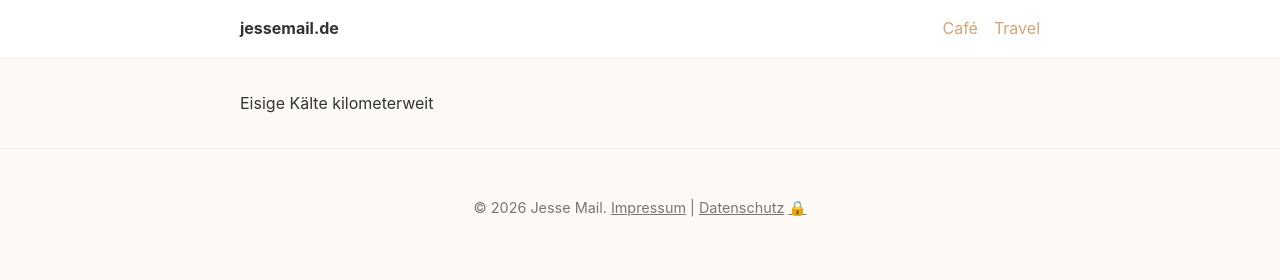
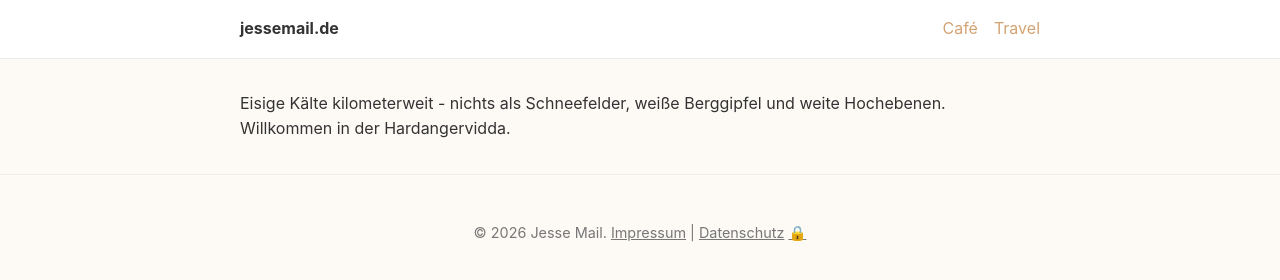
Before and after one commit to dumpeldown/jessemail, an Eleventy site: page src/travel/2026-03-15-norway-a-place-of-infinite-freedom.md in a window 1280 px wide. Built offline with nearby package versions, Linux system fonts and the light colour scheme; Eleventy itself is replaced by a stand-in of ours; files that its build step writes are made by us from their sources.

Commit message:
Update Travel Journal “2026-03-15-norway-a-place-of-infinite-freedom”

```diff
--- a/src/travel/2026-03-15-norway-a-place-of-infinite-freedom.md
+++ b/src/travel/2026-03-15-norway-a-place-of-infinite-freedom.md
@@ -4,4 +4,4 @@ title: Norway - a place of infinite freedom
 date: 2026-03-31
 ---
 
-Eisige Kälte kilometerweit
+Eisige Kälte kilometerweit - nichts als Schneefelder, weiße Berggipfel und weite Hochebenen. Willkommen in der Hardangervidda.[](https://www.google.com/search?sca_esv=bfccdacd05634d15&sxsrf=ANbL-n6Rkuqi80Q-lNzxPUgA74aRVwPTvQ:1773567861854&q=Hardangervidda&si=AL3DRZEaipurC9pse1xO2aCwuJWfKA_Njx1c7Qs8ap9rx81jmkMz6NIoqJibyK-7j5Ygv8W5F1Tp2dzdx3IWEZby6XsfSzYhFsgGXyL92cVQA0DtT1LuRYE%3D&sa=X&ved=2ahUKEwjngJCTz6GTAxVzhf0HHR4AHkMQ_coHegQIGBAB&ictx=0)
```
